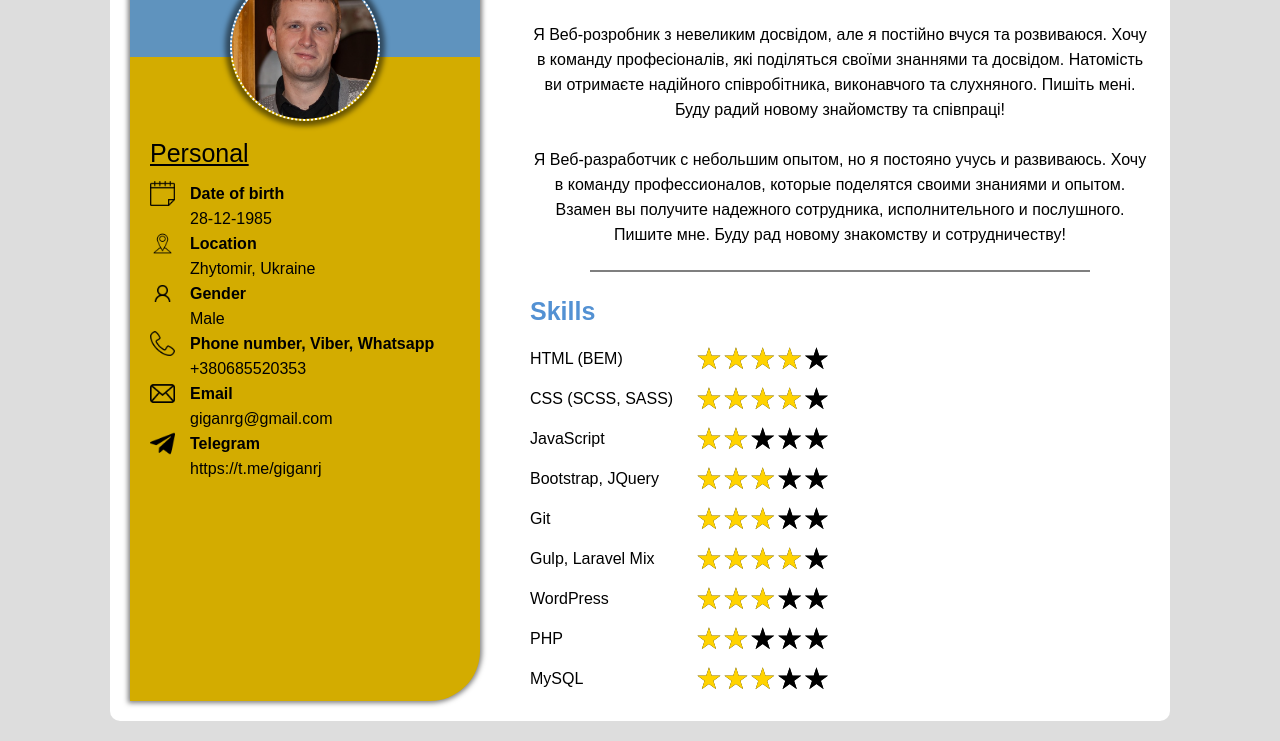
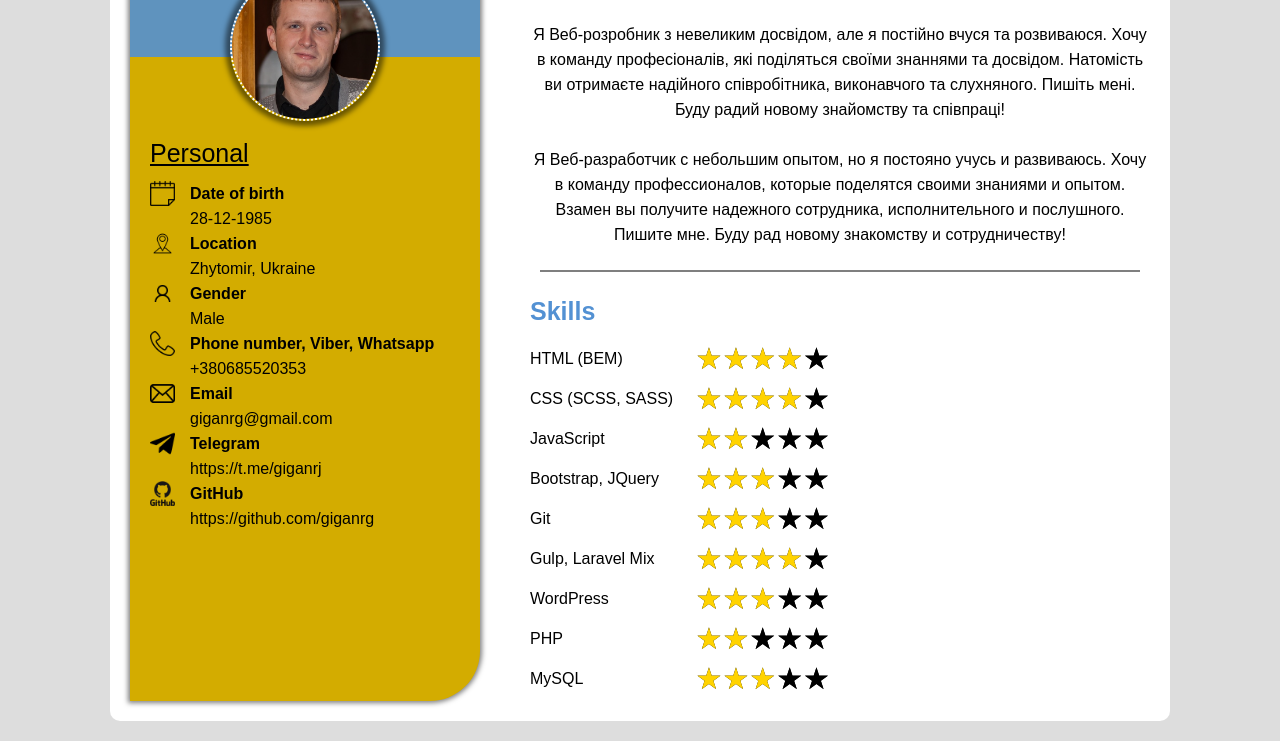
Before and after one commit to giganrg/about-me, a plain HTML site: page index.html in a window 1280 px wide. Shown: the part 143-884 px from the top of the page. Drawn offline with Linux system fonts and the light colour scheme.

Commit message:
github link added

```diff
--- a/index.html
+++ b/index.html
@@ -63,8 +63,14 @@
             </div>
             <div class="telegram">
               <div class="title">Telegram</div>
-              <a class="text" href="https://t.me/giganrj"
+              <a class="text" href="https://t.me/giganrj" target="_blank"
                 >https://t.me/giganrj</a
+              >
+            </div>
+            <div class="github">
+              <div class="title">GitHub</div>
+              <a class="text" href="https://github.com/giganrg" target="_blank"
+                >https://github.com/giganrg</a
               >
             </div>
           </div>
--- a/style.css
+++ b/style.css
@@ -139,6 +139,12 @@ html {
   background-repeat: no-repeat;
   padding-left: 40px;
 }
+.github {
+  background-image: url(./icons/github.png);
+  background-size: 25px;
+  background-repeat: no-repeat;
+  padding-left: 40px;
+}
 /* Правая колонка */
 .content p {
   line-height: 25px;
@@ -151,7 +157,7 @@ html {
 .content p:last-child::after {
   content: "";
   position: absolute;
-  width: 500px;
+  width: 600px;
   height: 2px;
   background-color: black;
   left: 0;
```
Also changed, not shown: icons/github.png (added).
